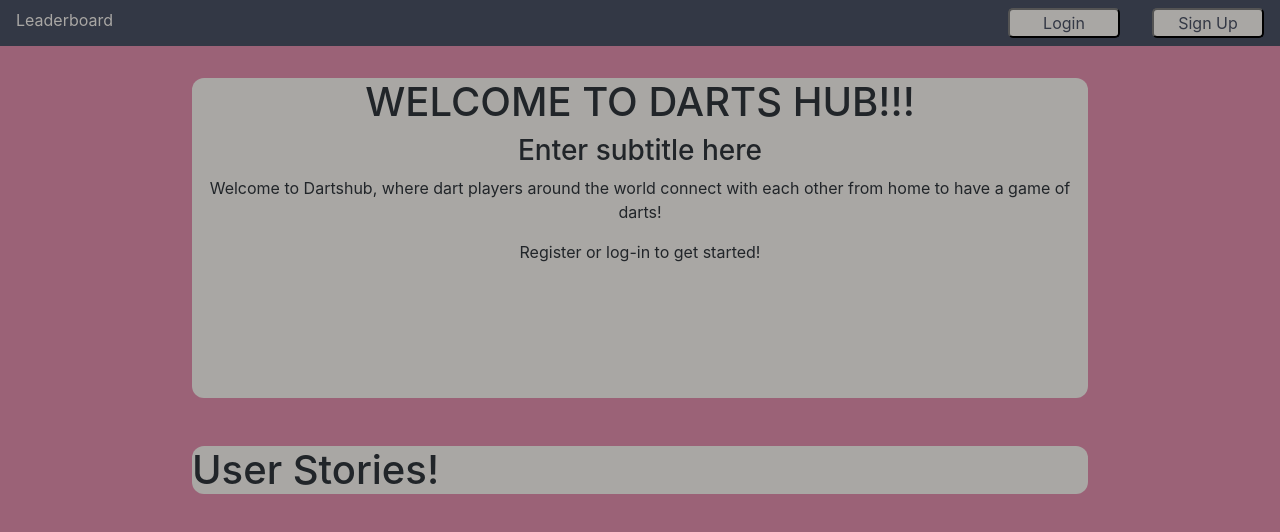
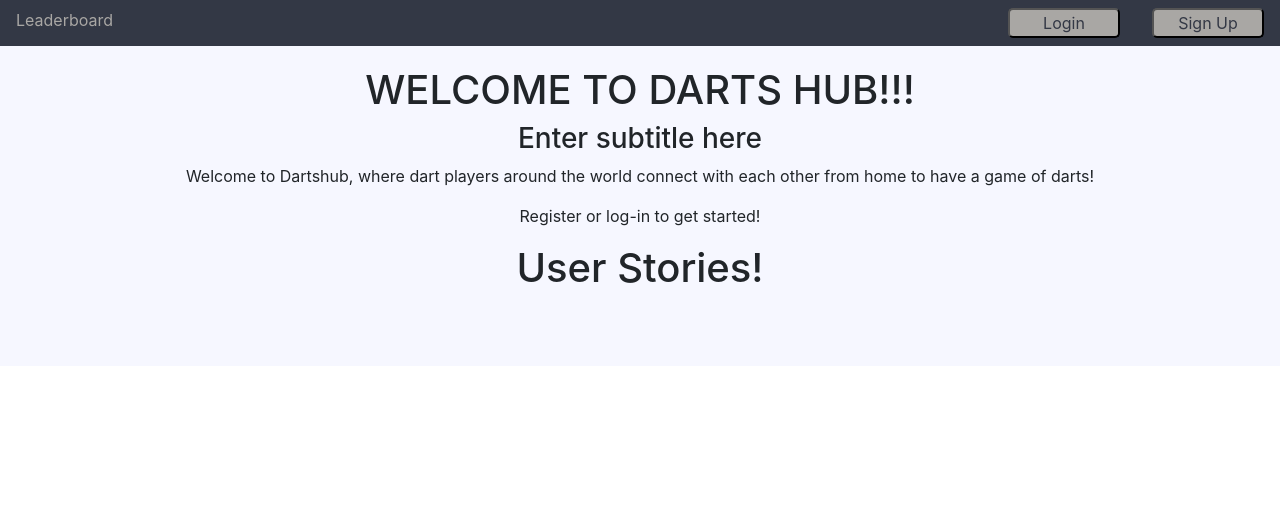
Before and after one commit to HeyAero/dartshub, a React app in the folder client/: page / in a window 1280 px wide. Shown: the top 532 px of the page. Built offline with nearby package versions, Linux system fonts and the light colour scheme.

Commit message:
update Home page styling

```diff
--- a/client/src/_variables.scss
+++ b/client/src/_variables.scss
@@ -0,0 +1,4 @@
+$dartshub-purple: #6147ff;
+$dartshub-white: #fff;
+$dartshub-grey: #f6f7ff;
+$dartshub-text-color: #16152c;
--- a/client/src/index.scss
+++ b/client/src/index.scss
@@ -27,5 +27,5 @@
 // Any Universal Styling
 
 body {
-  background-color: rgb(155,98,119);
+  background-color: $dartshub-white;
 }
--- a/client/src/pages/Home/_Home.scss
+++ b/client/src/pages/Home/_Home.scss
@@ -1,16 +1,10 @@
-#Greeting-layout {
-    width: 70%;
-    background-color: rgb(169,167,164);
-    margin-left: 15%;
+#home-content {
+    background-color: $dartshub-grey;
     height: 20rem;
-    border-radius: 12px;
-    margin-top: 2rem;
+    padding-top: 20px;
     text-align: center;
 }
-#UserStories-layout {
-    width: 70%;
-    background-color: rgb(169,167,164);
-    margin-left: 15%;
-    margin-top: 3rem;
-    border-radius: 12px;
+
+#home {
+    background-color: $dartshub-white
 }
--- a/client/src/pages/Home/index.js
+++ b/client/src/pages/Home/index.js
@@ -4,19 +4,15 @@ import { Navbar, Greeting, UserStories} from '../../components'
 const Home = () => {
 
     return (
-        <>
+        <div id="home">
             <header>
                 <Navbar />
             </header>
-            <div id="Greeting-layout">
+            <div id="home-content">
                 <Greeting />
-            </div>
-            <div id="UserStories-layout">
                 <UserStories />
             </div>
-
-
-        </>
+        </div>
     )
 }
 
```
